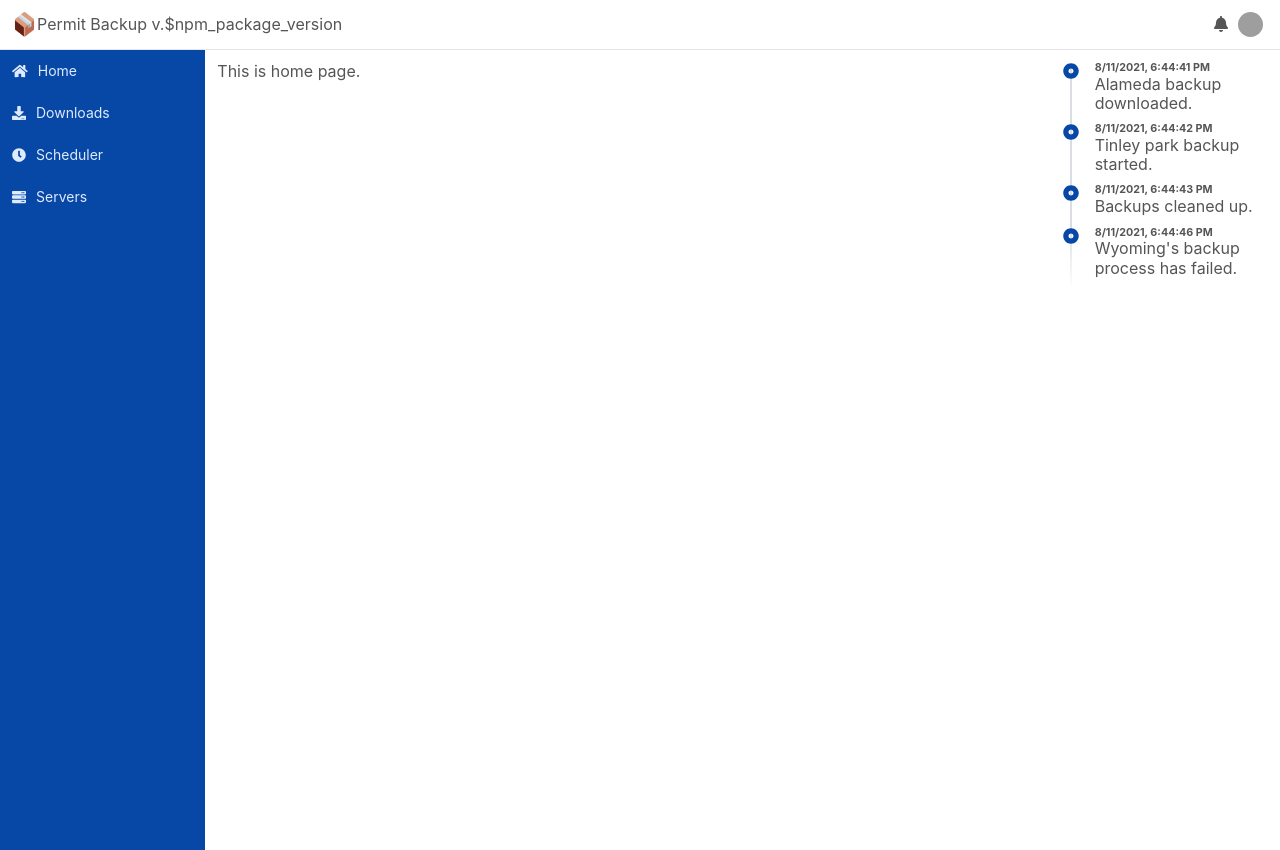
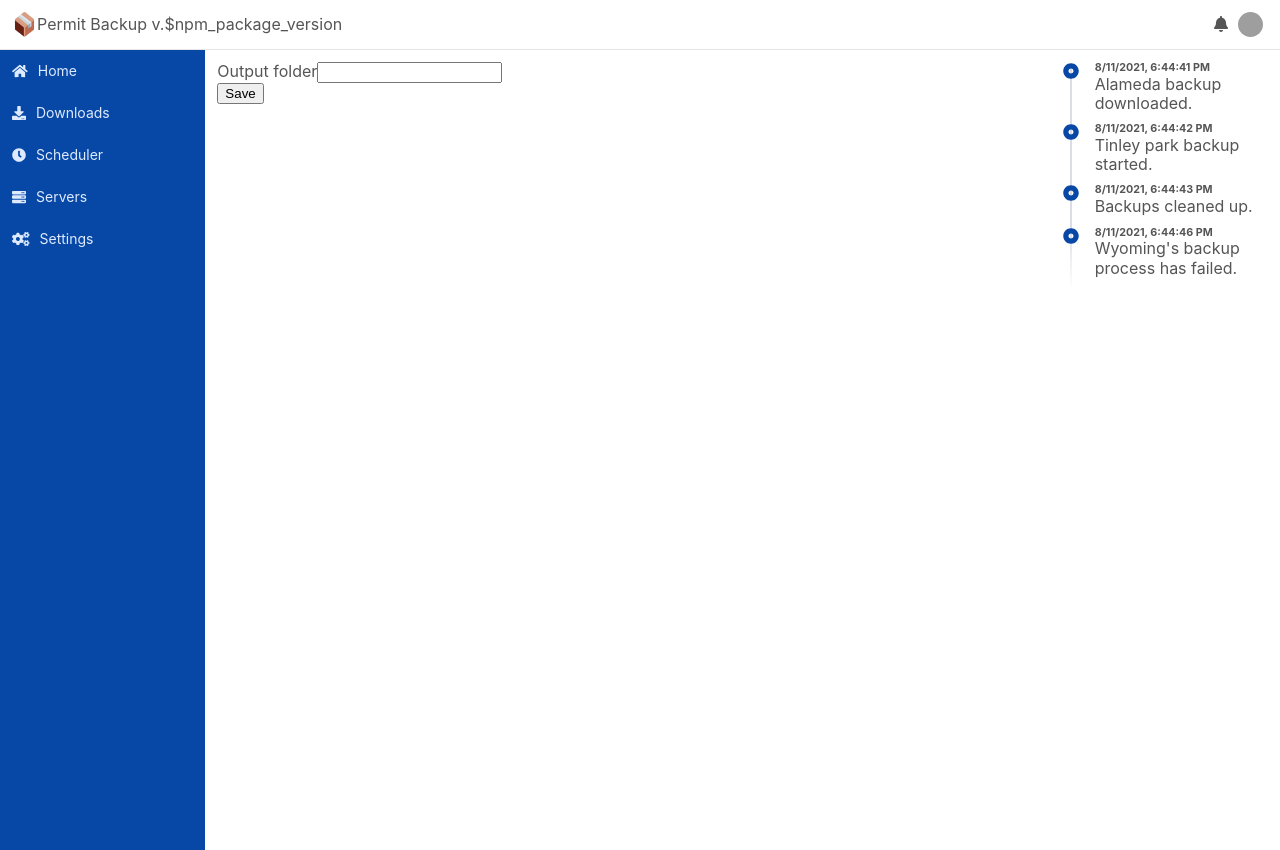
Before and after one commit to meow-soft/PermitBackup, a React (Create React App) app in the folder frontend/: page /settings in a window 1280 px wide. Before the commit this address led to /home. Built offline with nearby package versions, Linux system fonts and the light colour scheme; grey boxes are pictures that could not be loaded.

Commit message:
add settings

```diff
--- /dev/null
+++ b/frontend/src/api/Settings.js
@@ -0,0 +1,8 @@
+import { getMethods } from './Methods';
+
+const methods = getMethods('/settings');
+
+export const Settings = Object.freeze({
+  get: (id) => methods.get(`?id=${id}`),
+  update: (url, settings) => methods.put(url, settings),
+});
--- a/frontend/src/api/index.js
+++ b/frontend/src/api/index.js
@@ -1,5 +1,7 @@
 import { Servers } from './Servers';
+import { Settings } from './Settings';
 
 export const Api = {
   Servers,
+  Settings,
 };
--- a/frontend/src/components/Page/Page.js
+++ b/frontend/src/components/Page/Page.js
@@ -5,6 +5,7 @@ import Home from '../Home/Home';
 import Notifications from '../Notifications/Notifications';
 import Scheduler from '../Scheduler/Scheduler';
 import Servers from '../Servers/Servers';
+import Settings from '../Settings/Settings';
 import User from '../User/User';
 import styles from './Page.module.scss';
 
@@ -18,6 +19,7 @@ const Page = () => {
         <Route path="/servers" component={Servers} />
         <Route path="/user" component={User} />
         <Route path="/notifications" component={Notifications} />
+        <Route path="/settings" component={Settings} />
         <Redirect to="/home" />
       </Switch>
     </section>
--- /dev/null
+++ b/frontend/src/components/Settings/Settings.js
@@ -0,0 +1,36 @@
+import { observer } from 'mobx-react-lite';
+import React, { useEffect } from 'react';
+import { useStore } from '../../stores';
+import styles from './Settings.module.scss';
+
+const Settings = () => {
+  const { settingsStore } = useStore();
+
+  useEffect(() => {
+    settingsStore.load().catch(console.error);
+  }, []);
+
+  const handleSave = (e) => {
+    e.preventDefault();
+    settingsStore.save().catch(console.error);
+  };
+
+  return (
+    <div className={styles.settings}>
+      <form>
+        <div>
+          <label>Output folder</label>
+          <input
+            value={settingsStore.outputFolder}
+            onChange={(e) => settingsStore.setOutputFolder(e.target.value)}
+          />
+        </div>
+        <div>
+          <button onClick={handleSave}>Save</button>
+        </div>
+      </form>
+    </div>
+  );
+};
+
+export default observer(Settings);
--- /dev/null
+++ b/frontend/src/components/Settings/Settings.module.scss
@@ -0,0 +1,2 @@
+.settings {
+}
--- a/frontend/src/components/Sidebar/Sidebar.js
+++ b/frontend/src/components/Sidebar/Sidebar.js
@@ -1,5 +1,6 @@
 import {
   faClock,
+  faCogs,
   faDownload,
   faHome,
   faServer,
@@ -17,6 +18,7 @@ const Sidebar = () => {
           <Link text="Downloads" to="/downloads" icon={faDownload} />
           <Link text="Scheduler" to="/scheduler" icon={faClock} />
           <Link text="Servers" to="/servers" icon={faServer} />
+          <Link text="Settings" to="/settings" icon={faCogs} />
         </ul>
       </aside>
     </div>
--- a/frontend/src/index.js
+++ b/frontend/src/index.js
@@ -5,6 +5,7 @@ import reportWebVitals from './reportWebVitals';
 import { StoreProvider } from './stores/StoreContext';
 import {
   createServerStore,
+  createSettingsStore,
   createTimelineStore,
   createUserStore,
 } from './stores';
@@ -17,6 +18,7 @@ const createStores = () => {
     userStore: createUserStore(),
     serverStore: createServerStore(),
     timelineStore: createTimelineStore(),
+    settingsStore: createSettingsStore(),
   };
 };
 
--- /dev/null
+++ b/frontend/src/stores/SettingsStore.js
@@ -0,0 +1,31 @@
+import { action, makeObservable, observable } from 'mobx';
+import { Api } from '../api';
+
+class SettingsStore {
+  outputFolder = null;
+
+  constructor() {
+    makeObservable(this, {
+      outputFolder: observable,
+      setOutputFolder: action,
+    });
+  }
+
+  async load() {
+    await Api.Settings.load();
+  }
+
+  async save() {
+    await Api.Settings.update({
+      outputFolder: this.outputFolder,
+    });
+  }
+
+  setOutputFolder(outputFolder) {
+    this.outputFolder = outputFolder;
+  }
+}
+
+export const createStore = (props) => {
+  return new SettingsStore(props);
+};
--- a/frontend/src/stores/index.js
+++ b/frontend/src/stores/index.js
@@ -1,4 +1,5 @@
 export { createStore as createServerStore } from './ServerStore';
 export { createStore as createUserStore } from './UserStore';
 export { createStore as createTimelineStore } from './TimelineStore';
+export { createStore as createSettingsStore } from './SettingsStore';
 export * from './StoreContext';
```
